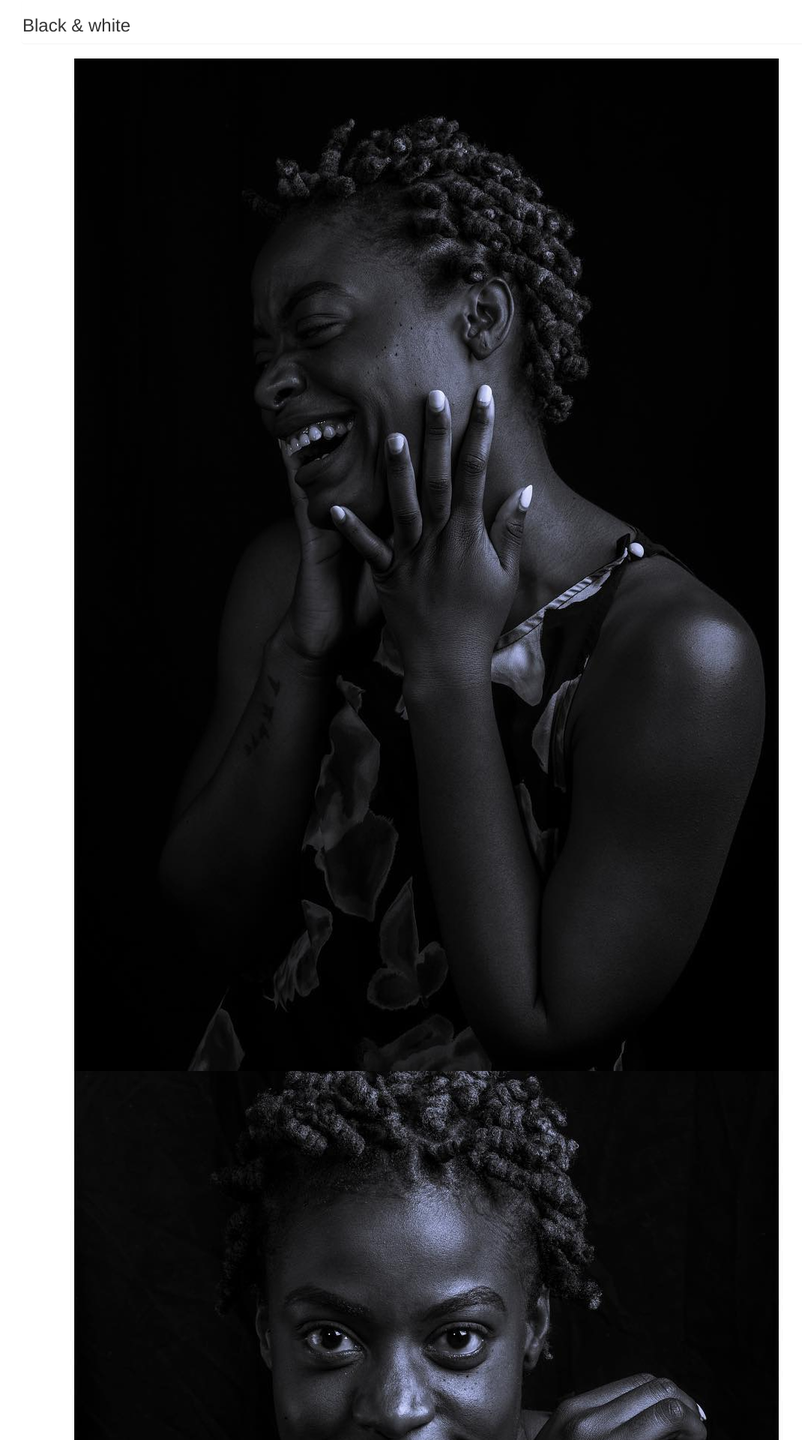
After one commit to stevey52/projectVin, a Django app: page /base/ in a window 1280 px wide. The commit adds this page. Shown: the top 1920 px of the page at 75% size, without its empty margins (41-1111 px from the left). Run offline with Django 3.2, Linux system fonts and the light colour scheme; some libraries are stand-ins or nearby versions.

Commit message:
added base

```diff
--- a/templates/about.html
+++ b/templates/about.html
@@ -10,6 +10,9 @@
   <body>
 
     <div class="container">
+      <header>
+        <a href="{% url 'home' %}">Home</a>
+      </header>
       <div class="jumbotron">
       <h1>ABOUT</h1>
           <p>THERE SO MANY WAYS TO TELL THE WORLD WE LIVE
--- /dev/null
+++ b/templates/base.html
@@ -0,0 +1,29 @@
+<!DOCTYPE html>
+{% load static %}
+
+<html lang="en" dir="ltr">
+
+  <head>
+    <meta charset="utf-8">
+
+  <title>Black & White</title>
+  <link rel="stylesheet" href="https://stackpath.bootstrapcdn.com/bootstrap/3.4.1/css/bootstrap.min.css" integrity="sha384-HSMxcRTRxnN+Bdg0JdbxYKrThecOKuH5zCYotlSAcp1+c8xmyTe9GYg1l9a69psu" crossorigin="anonymous">
+  </head>
+
+  <body>
+    <div class="container">
+      <div id="title-box" class="panel">
+        <h3>Black & white</h3>
+      </div>
+      <div class="" style="content-align:left;">
+        <img src="{% static "images/bwGema-1.jpg"%}" alt="No image">
+        <img src="{% static "images/bwGema-3.jpg" %}" alt="">
+        <img src="{% static "images/bwNelysa__-.jpg" %}" alt="">
+
+      </div>
+
+
+    </div>
+
+  </body>
+</html>
--- a/templates/home.html
+++ b/templates/home.html
@@ -76,7 +76,7 @@
           <li role="separator" class="divider"></li>
           <li><a href="#">Friendship</a></li>
           <li role="separator" class="divider"></li>
-          <li><a href="#">Black & White</a></li>
+          <li><a href="{% url "base" %}">Black & White</a></li>
         </ul>
     </li>
   </ul>
@@ -174,7 +174,7 @@
   </div>
 
   <div class="col-lg-3 col-xs-4">
-    <a href="#"><img src="{% static "images/bwGema-1.jpg"%}" alt="" style="width:20vw;"></a>
+    <a href="{% url 'base' %}"><img src="{% static "images/bwGema-1.jpg"%}" alt="" style="width:20vw;"></a>
   </div>
 </div>
 </div>
--- a/vinny_app/urls.py
+++ b/vinny_app/urls.py
@@ -1,7 +1,8 @@
 from django.urls import path
-from .views import HomePageView, AboutPageView
+from .views import HomePageView, AboutPageView, BaseViewPage
 
 urlpatterns = [
     path("",HomePageView.as_view(), name="home"),
     path("about/",AboutPageView.as_view(), name="about"),
+    path("base/",BaseViewPage.as_view(), name="base")
 ]
--- a/vinny_app/views.py
+++ b/vinny_app/views.py
@@ -7,3 +7,6 @@ class HomePageView(TemplateView):
 
 class AboutPageView(TemplateView):
     template_name = "about.html"
+
+class BaseViewPage(TemplateView):
+    template_name = "base.html"
--- a/vinny_project/urls.py
+++ b/vinny_project/urls.py
@@ -19,4 +19,5 @@ from django.urls import path, include
 urlpatterns = [
     path("",include("vinny_app.urls")),
     path('admin/', admin.site.urls),
+
 ]
```
Also changed, not shown: static/2021-06-07 21.01.16.jpg (deleted).
